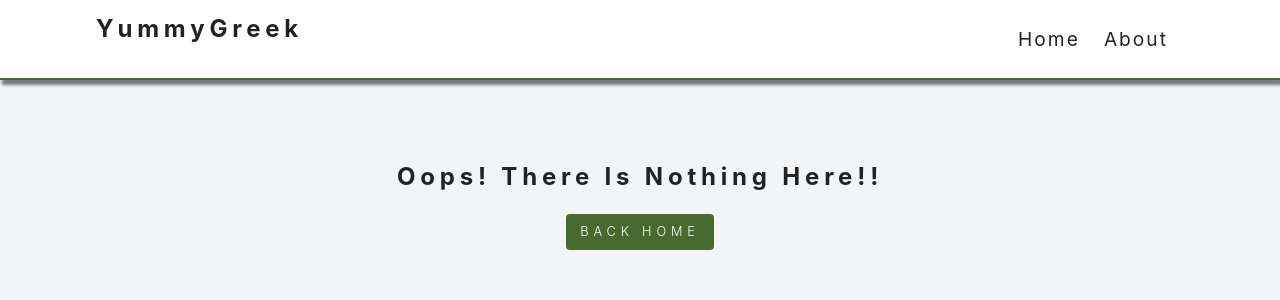
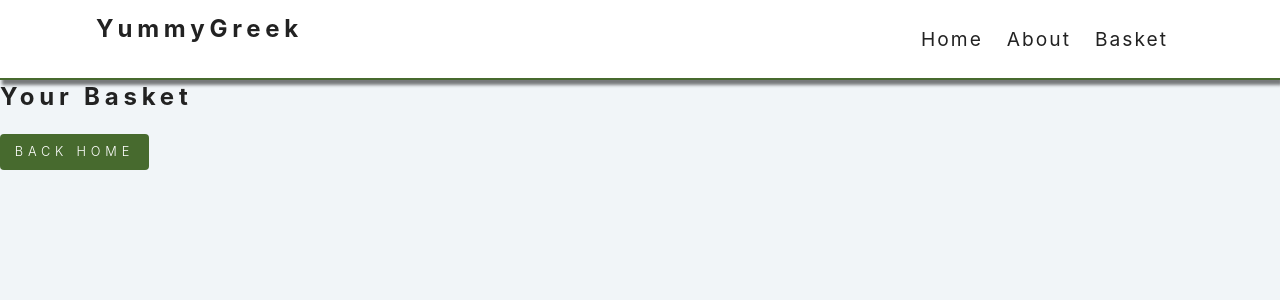
Before and after one commit to Melissopoulos/YummyGreek, a React (Create React App) app in the folder yummy-greek/: page /basket in a window 1280 px wide. Shown: the top 300 px of the page. Built offline with nearby package versions, Linux system fonts and the light colour scheme; data requests are answered from the project's data file.

Commit message:
implementation of Basket.js and addToBasket function

```diff
--- a/yummy-greek/src/App.js
+++ b/yummy-greek/src/App.js
@@ -5,6 +5,7 @@ import Home from "./pages/Home";
 import About from "./pages/About.js";
 import SingleDish from "./pages/SingleDish";
 import Error from "./pages/Error";
+import Basket from "./pages/Basket";
 // import components
 import Navbar from "./components/Navbar";
 
@@ -16,6 +17,7 @@ function App() {
         <Route exact path="/" element={<Home />}></Route>
         <Route path="/about" element={<About />}></Route>
         <Route path="/dishes/:id" element={<SingleDish />}></Route>
+        <Route path="/basket" element={<Basket />}></Route>
         <Route path="*" element={<Error />}></Route>
       </Routes>
     </Router>
--- a/yummy-greek/src/components/Dish.js
+++ b/yummy-greek/src/components/Dish.js
@@ -1,7 +1,10 @@
 import React from "react";
 import { Link } from "react-router-dom";
+import { useGlobalContext } from "../context";
 
 const Dish = ({ id, name, image, description, price }) => {
+  const { addToBasket } = useGlobalContext();
+
   return (
     <article className="dish">
       <div>
@@ -13,6 +16,7 @@ const Dish = ({ id, name, image, description, price }) => {
         <Link to={`dishes/${id}`} className="btn btn-primary btn-details">
           details
         </Link>
+        <button onClick={() => addToBasket(id)}>Add to Basket</button>
       </div>
     </article>
   );
--- a/yummy-greek/src/components/Navbar.js
+++ b/yummy-greek/src/components/Navbar.js
@@ -15,6 +15,9 @@ const Navbar = () => {
           <li>
             <Link to="/about">About</Link>
           </li>
+          <li>
+            <Link to="/basket">Basket</Link>
+          </li>
         </ul>
       </div>
     </nav>
--- a/yummy-greek/src/context.js
+++ b/yummy-greek/src/context.js
@@ -15,6 +15,8 @@ const AppProvider = ({ children }) => {
   const [showDietaryPreferences, setShowDietaryPreferences] = useState(false); // State to toggle dietaryPreferences display
 
   const [showPriceRange, setShowPriceRange] = useState(false); // State to toggle PriceRange display
+
+  const [basket, setBasket] = useState([]);
 
   //fetch data
   const fetchDishes = async () => {
@@ -87,6 +89,8 @@ const AppProvider = ({ children }) => {
   const displayAllergens = () => {
     setShowAllergens(true); // Show allergens
   };
+
+  // Function to filter the dishes to the allergens
   const filterByAllergen = (allergen) => {
     const filteredDishes = dishes.filter((dish) => {
       if (dish.tags.allergens && dish.tags.allergens.includes(allergen))
@@ -102,6 +106,8 @@ const AppProvider = ({ children }) => {
   const displayDietaryPreferences = () => {
     setShowDietaryPreferences(true); // Show dietaryPreferences
   };
+
+  // Function to filter the dishes to the dietary preferences
   const filterByDietaryPreferences = (dietaryPreferences) => {
     const filteredDishes = dishes.filter((dish) => {
       if (
@@ -118,15 +124,23 @@ const AppProvider = ({ children }) => {
     setDishes(filteredDishes);
   };
 
+  // Show priceRange
   const displayPriceRange = () => {
-    setShowPriceRange(true); // Show priceRange
+    setShowPriceRange(true);
   };
 
+  // Function to filter the dishes to the price range
   const filterByPriceRange = (minPrice, maxPrice) => {
     const filteredDishes = dishes.filter(
       (dish) => dish.price >= minPrice && dish.price <= maxPrice
     );
     setDishes(filteredDishes);
+  };
+
+  // Function to add a dish to the basket
+  const addToBasket = (id) => {
+    const newDish = dishes.filter((item) => item.id === id);
+    setBasket([...basket, ...newDish]);
   };
 
   return (
@@ -145,6 +159,8 @@ const AppProvider = ({ children }) => {
         showPriceRange,
         displayPriceRange,
         filterByPriceRange,
+        addToBasket,
+        basket,
       }}
     >
       {children}
--- /dev/null
+++ b/yummy-greek/src/pages/Basket.js
@@ -0,0 +1,29 @@
+import React from "react";
+import { Link } from "react-router-dom";
+import { useGlobalContext } from "../context";
+
+const Basket = () => {
+  const { basket } = useGlobalContext();
+  const { name, price } = basket;
+  console.log(basket);
+
+  return (
+    <section>
+      <div>
+        <h2>Your Basket</h2>
+        <ul>
+          {basket.map((item, index) => (
+            <li key={index}>
+              {item.name} - {item.price}
+            </li>
+          ))}
+        </ul>
+      </div>
+      <Link to="/" className="btn btn-primary">
+        back home
+      </Link>
+    </section>
+  );
+};
+
+export default Basket;
```
